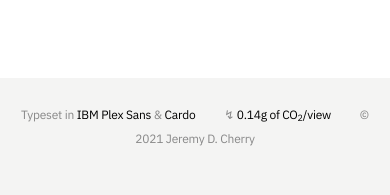
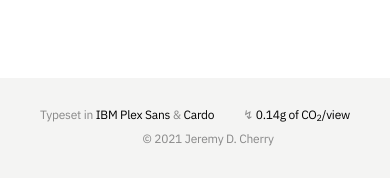
Before and after one commit to jeremydcherry/jeremydcherry.github.io, a Jekyll site: the page built from index.md, in a window 390 px wide. Shown: the part 2634-2829 px from the top of the page. Built offline with Jekyll 4.4.1, drawn with Linux system fonts in a browser that asks for light colours.

Commit message:
Updated Footer mobile styles

```diff
--- a/_sass/main.scss
+++ b/_sass/main.scss
@@ -730,5 +730,5 @@ footer a:hover{
   h4{font-size: 13px;}
   h5{font-size: 13px;}
   blockquote{font-size: 19px; border-left: #eee 5px solid; padding: 0 0 0 20px; margin-inline-start: 0px; margin-inline-end: 0px;}
-  footer{font-size: 12px; padding: 25px 10px; height: 120px;}
+  footer{font-size: 12px; padding: 25px 40px; height: 100px;}
 }
```
